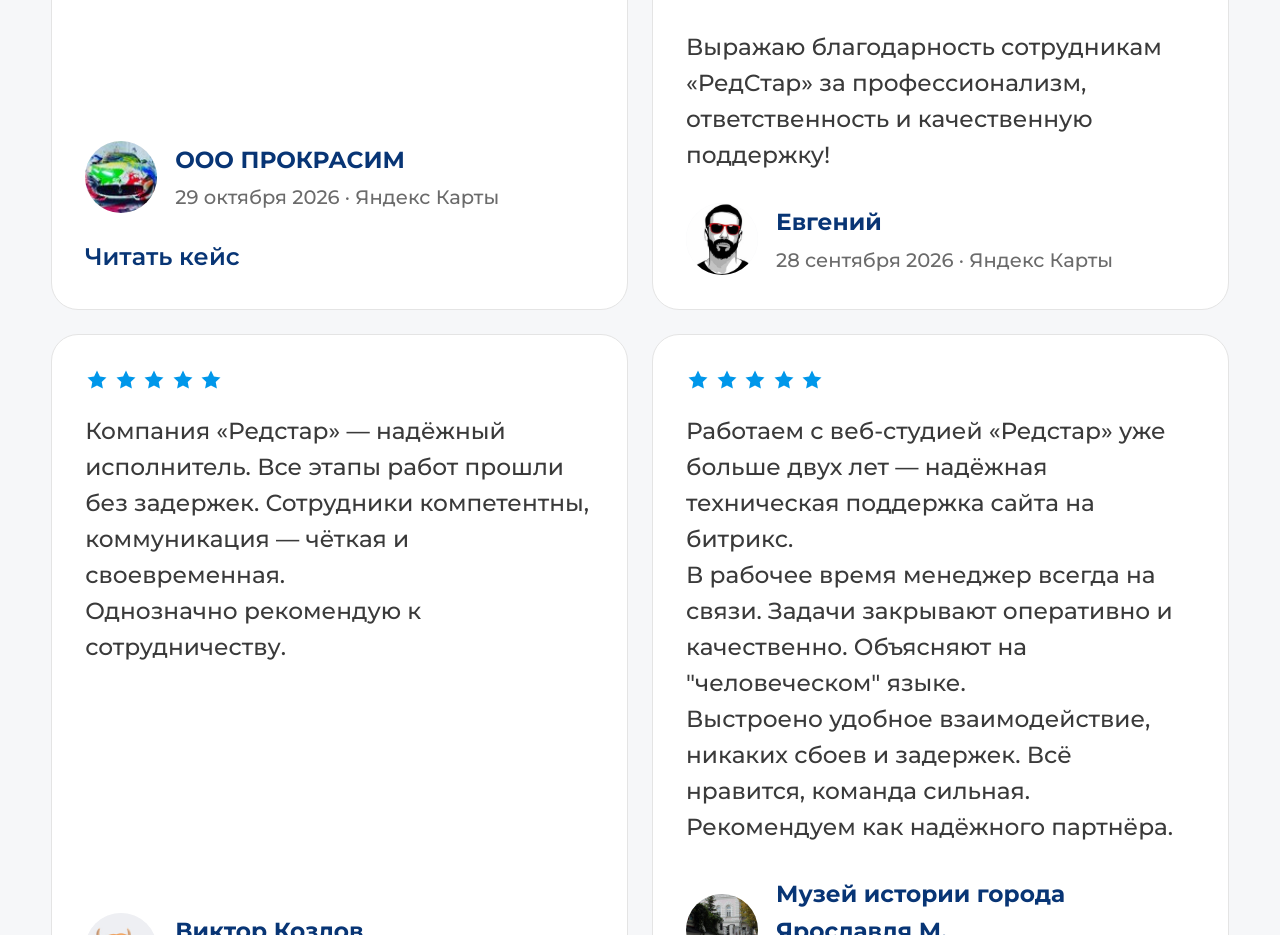
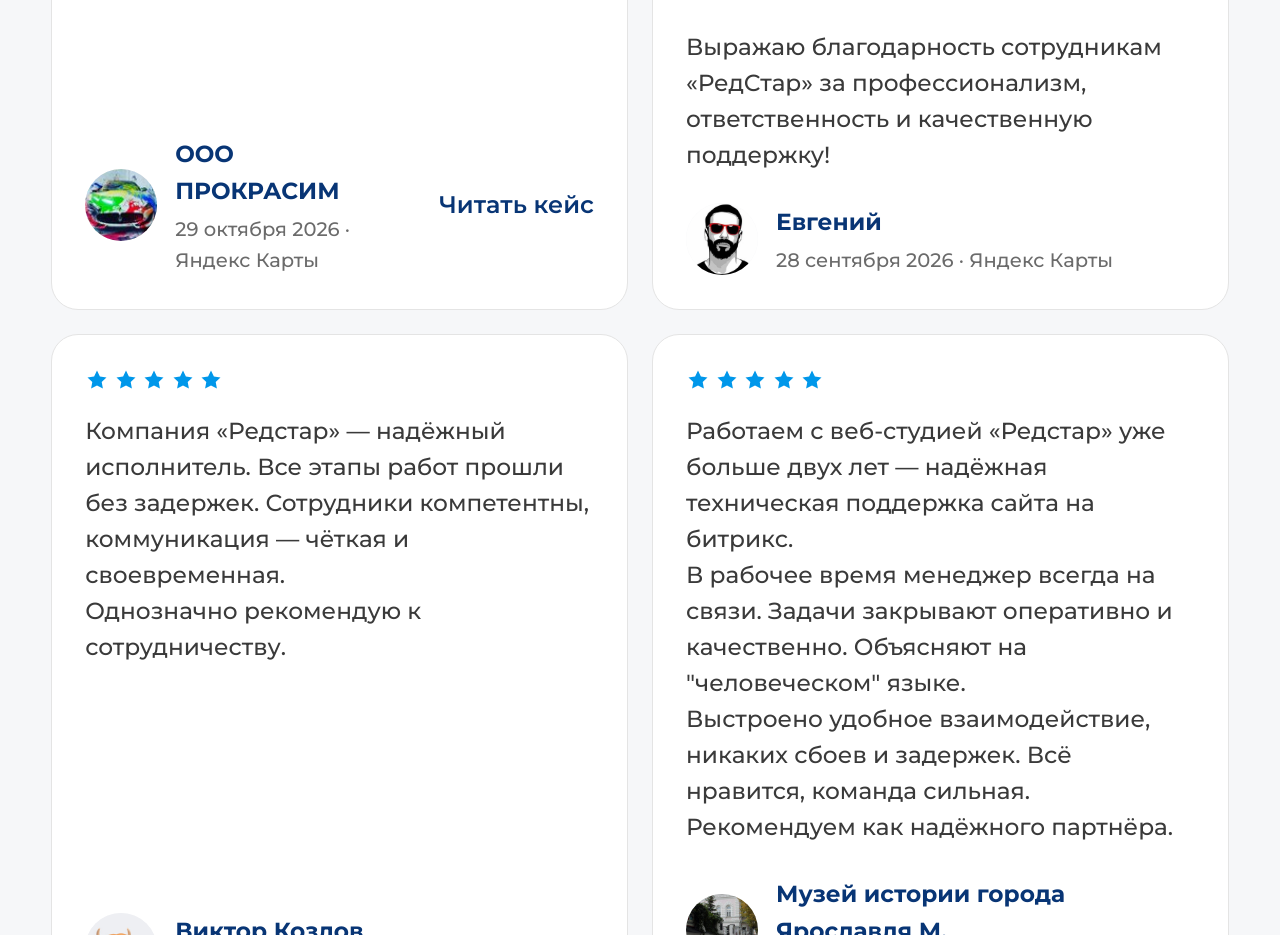
Before and after one commit to kapustina-ann/redstar-site, a plain HTML site: page index.html in a window 1280 px wide. Shown: the part 7340-8275 px from the top of the page. Drawn offline with Linux system fonts and the light colour scheme.

Commit message:
Keep review case link beside author when space permits

```diff
--- a/assets/reviews.css
+++ b/assets/reviews.css
@@ -9,3 +9,4 @@
 .review__case-link { color: var(--navy); font-weight: 600; white-space: nowrap; text-underline-offset: 4px; }
 .review__case-link:hover { color: var(--cyan); }
 .review__case-link:focus-visible { outline: 2px solid var(--cyan); outline-offset: 4px; border-radius: 2px; }
+.review__footer .review__author { flex: 1 1 210px; }
```
